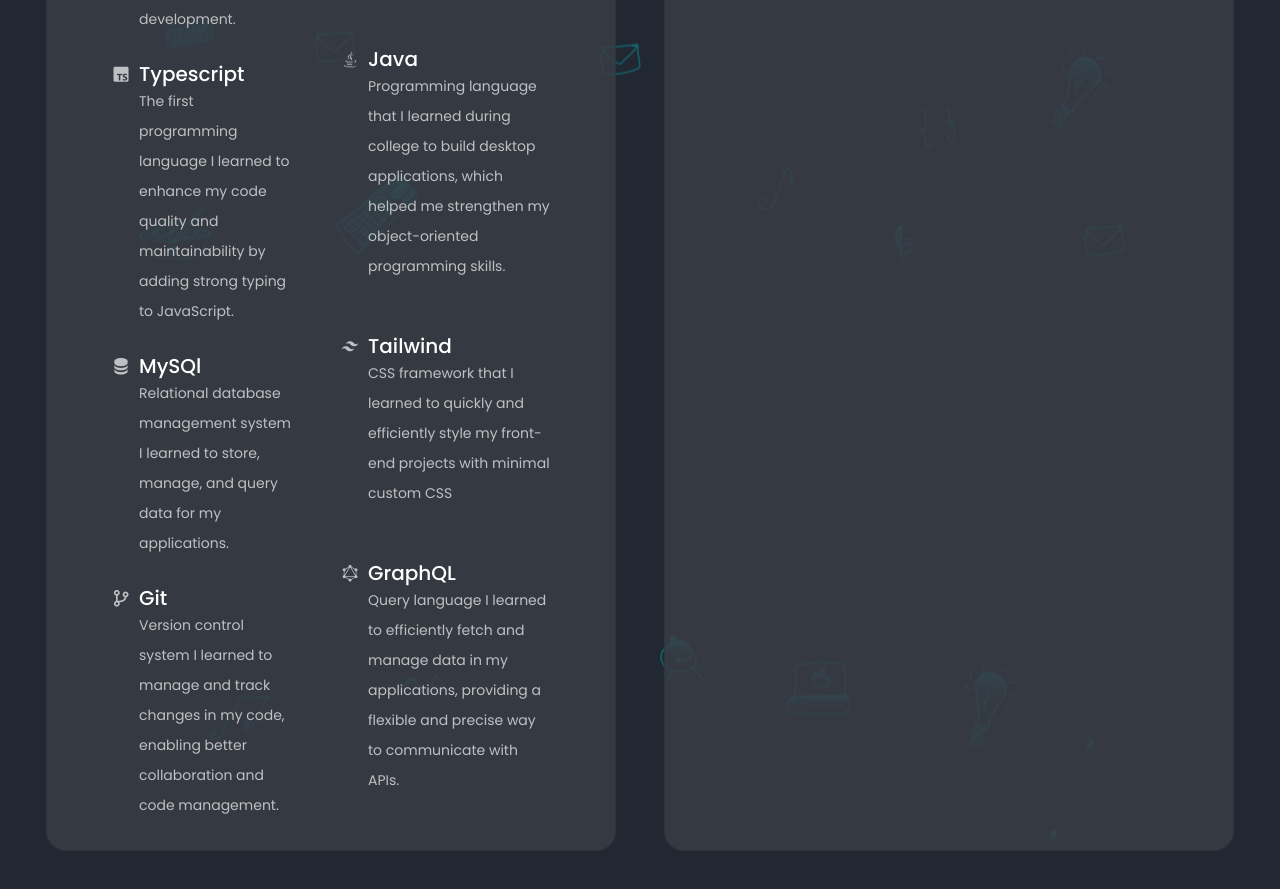
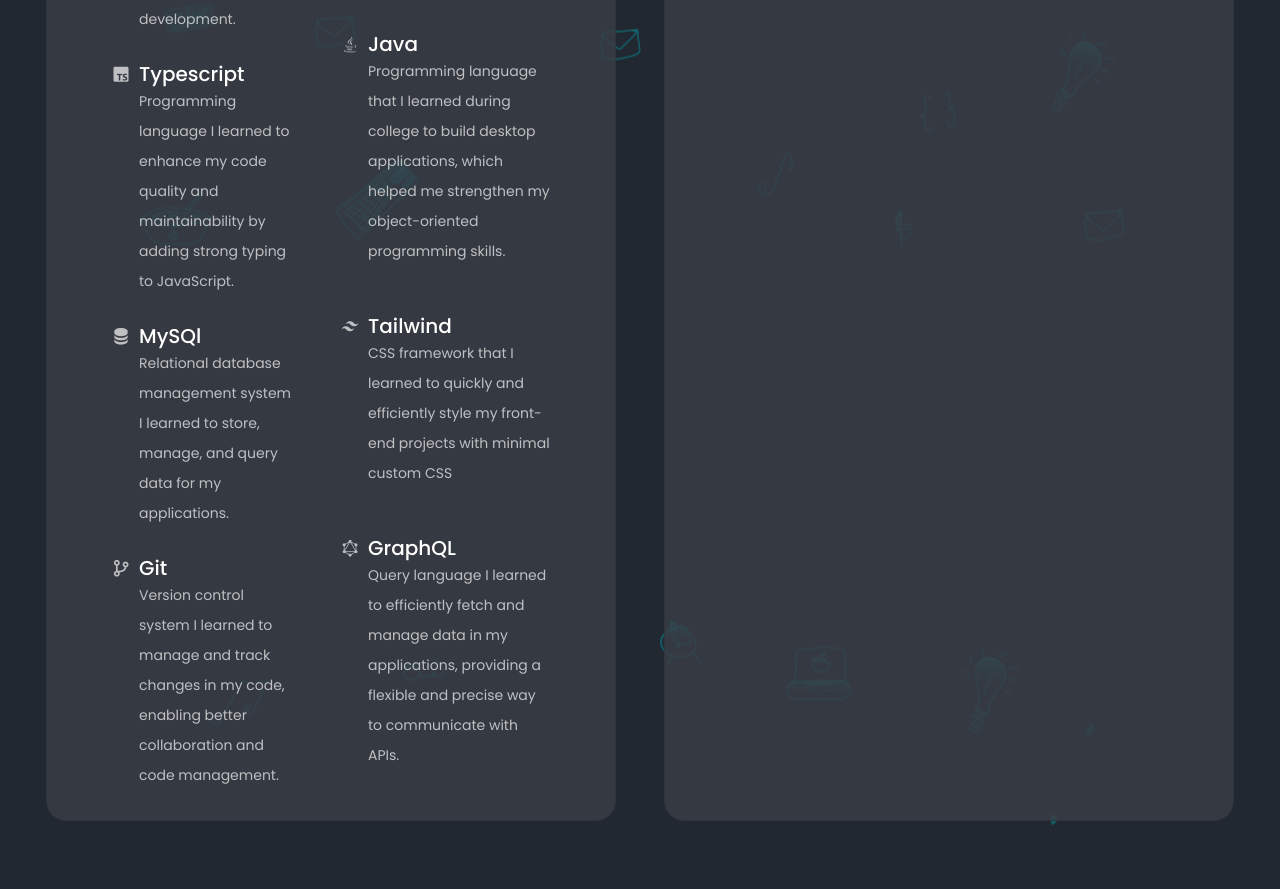
Before and after one commit to MrJufi/jufianto-personal-v3, a React (Create React App) app: page /#/skills in a window 1280 px wide. Shown: the part 839-1728 px from the top of the page. Built offline with nearby package versions, Linux system fonts and the light colour scheme.

Commit message:
Change technical skills

```diff
--- a/src/components/skills/Technical.jsx
+++ b/src/components/skills/Technical.jsx
@@ -43,7 +43,7 @@ const Technical = () => {
                     <div>
                         <h3 className="skills__name">Typescript</h3>
                         <span className="skills__level">
-                            The first programming language I learned to enhance my code quality and maintainability by adding strong typing to JavaScript.
+                            Programming language I learned to enhance my code quality and maintainability by adding strong typing to JavaScript.
                         </span>
                     </div>
                 </div>
```
